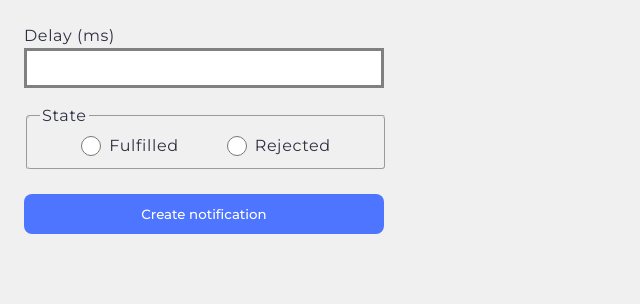
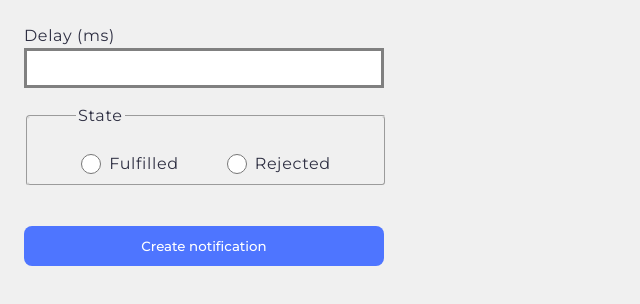
Before and after one commit to oleksandr-honchar/goit-js-hw-10, a website built with Vite: page src/2-snackbar.html in a window 1280 px wide. Shown: the whole page, without its empty margins (0-640 px from the left). Built offline with nearby package versions, Linux system fonts and the light colour scheme.

Commit message:
fix: adjust fieldset padding and input margin for improved layout consistency

```diff
--- a/src/css/styles.css
+++ b/src/css/styles.css
@@ -127,7 +127,7 @@ fieldset {
   gap: 48px;
   justify-content: center;
   align-items: center;
-  /* padding: 24px 48px 8px; */
+  padding: 24px 48px 8px;
   border-radius: 4px;
   width: 360px;
   height: auto;
@@ -145,7 +145,6 @@ fieldset {
 .snackbar-page .form input {
   width: 360px;
   height: 40px;
-  margin-bottom: 16px;
 }
 
 .form input[name='state'] {
@@ -169,4 +168,5 @@ fieldset {
   background-color: #4e75ff;
   cursor: pointer;
   border: none;
+  margin-top: 16px;
 }
```
